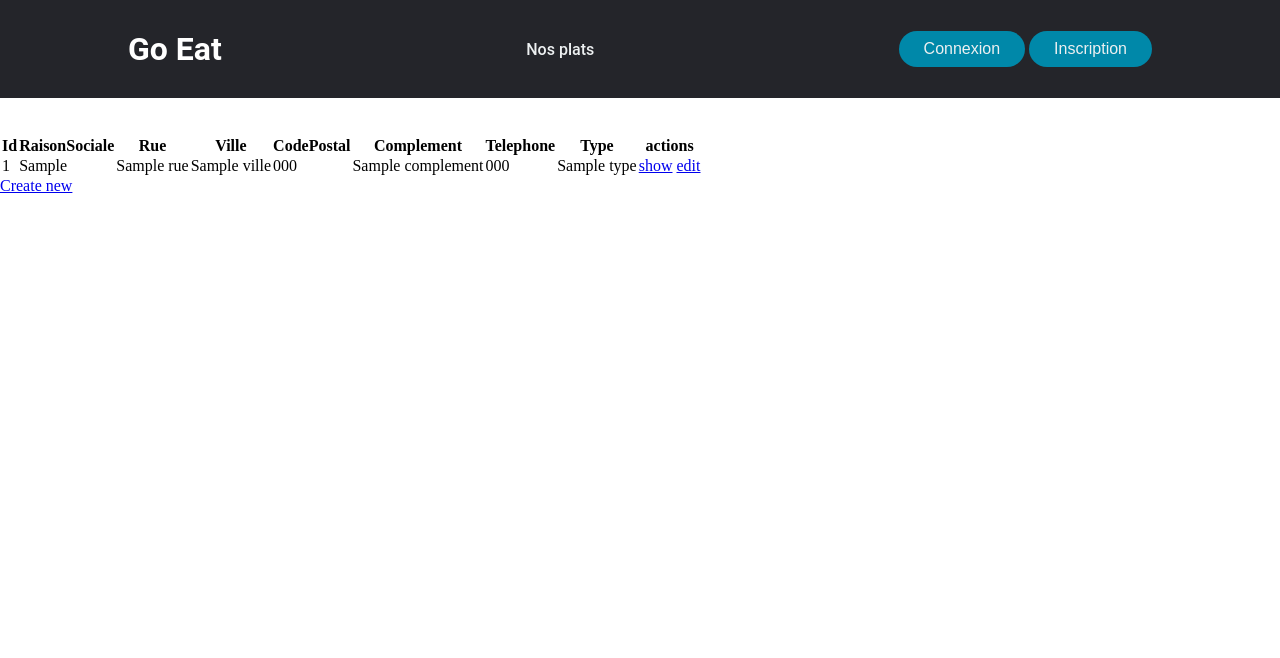
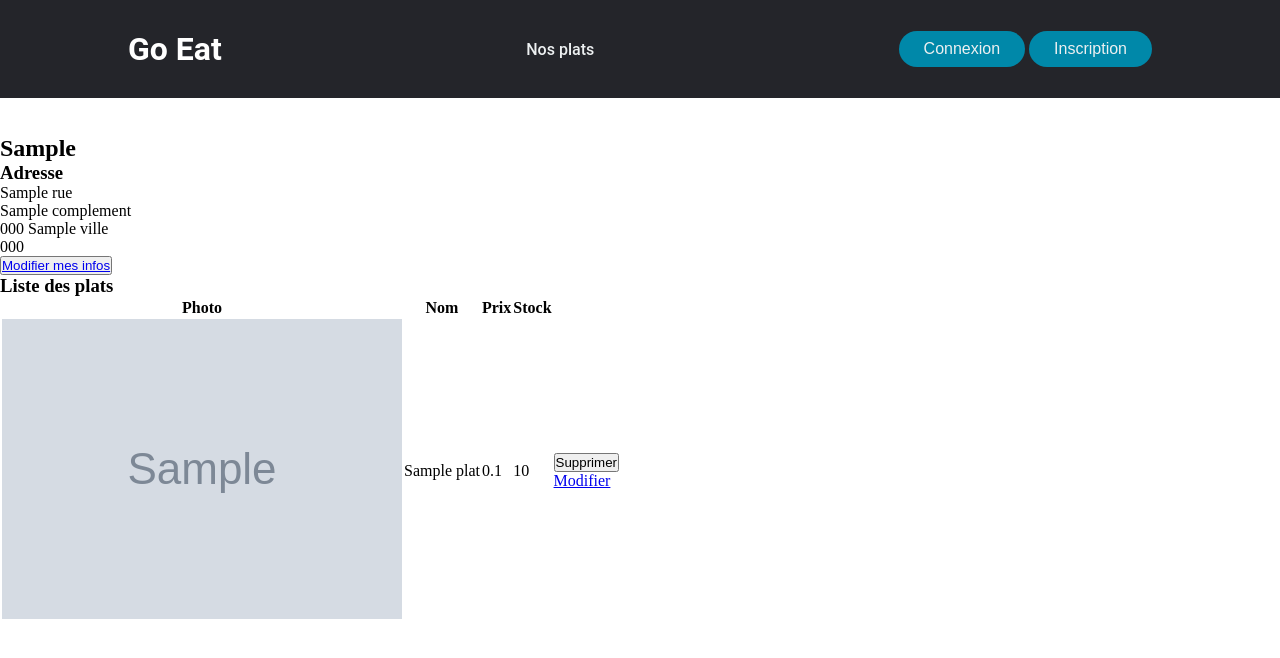
Before and after one commit to Coeurtisol/goeat, a Symfony app: template templates/restaurant/index.html.twig in a window 1280 px wide. Shown: the top 658 px of the page. Run offline with Twig, Linux system fonts and the light colour scheme; the template is opened without the code that fills it: most values are stand-ins (such as "Sample title", 1, 10 or a date in 2020); grey boxes marked "Sample" are stand-in pictures; some libraries are stand-ins or nearby versions.

Commit message:
wip: wip

```diff
--- a/templates/base.html.twig
+++ b/templates/base.html.twig
@@ -85,6 +85,25 @@
 				<div>
 
 					{% if app.user %}
+						{% if app.user.roles[0] == "ROLE_RESTAURATEUR" %}
+							<button>
+								<a href="{{path('restaurant_index')}}" class="btnDeconnexion">Mon compte</a>
+							</button>
+						{% endif %}
+						{% if app.user.roles[0] == "ROLE_LIVREUR" %}
+							<button>
+								<a href="{{path('livreur_index')}}" class="btnDeconnexion">Mon compte</a>
+							</button>
+						{% endif %}
+						{% if app.user.roles[0] == "ROLE_USER" %}
+							<button>
+								<a href="{{path('client_index')}}" class="btnDeconnexion">Mon compte</a>
+							</button>
+						{% endif %}
+					{% endif %}
+
+
+					{% if app.user %}
 						<button>
 							<a href="{{path('app_logout')}}" class="btnDeconnexion">Déconnexion</a>
 						</button>
--- a/templates/panier/index.html.twig
+++ b/templates/panier/index.html.twig
@@ -99,7 +99,7 @@ border: 1px black solid;
 				{{total / 100}} €
 				</li>
 
-				<button>COMMANDER</button>
+				<button><a href="{{ path('commande_new') }}">Commander</a></button>
 
 				</ul>
 
--- a/templates/plat/_delete_form.html.twig
+++ b/templates/plat/_delete_form.html.twig
@@ -1,4 +1,4 @@
 <form method="post" action="{{ path('plat_delete', {'id': plat.id}) }}" onsubmit="return confirm('Are you sure you want to delete this item?');">
     <input type="hidden" name="_token" value="{{ csrf_token('delete' ~ plat.id) }}">
-    <button class="btn">Delete</button>
+    <button class="btn">Supprimer</button>
 </form>
--- a/templates/restaurant/index.html.twig
+++ b/templates/restaurant/index.html.twig
@@ -1,47 +1,41 @@
 {% extends 'base.html.twig' %}
 
-{% block title %}Restaurant index{% endblock %}
+{% block title %}Restaurant index
+{% endblock %}
 
 {% block body %}
-    <h1>Restaurant index</h1>
+	<h1>Mon compte</h1>
 
-    <table class="table">
+	<h2>{{restaurant.raisonSociale}}</h2>
+	<h3>Adresse</h3>
+	<p>{{restaurant.rue}}</p>
+	<p>{{restaurant.complement}}</p>
+	<p>{{restaurant.codePostal}}
+		{{restaurant.ville}}</p>
+	<p>{{restaurant.telephone}}</p>
+    <button><a href="{{ path('restaurant_edit', {'id': restaurant.id}) }}">Modifier mes infos</a></button>
+
+	<h3>Liste des plats</h3>
+	<table>
 		<thead>
 			<tr>
-                <th>Id</th>
-                <th>RaisonSociale</th>
-                <th>Rue</th>
-                <th>Ville</th>
-                <th>CodePostal</th>
-                <th>Complement</th>
-                <th>Telephone</th>
-                <th>Type</th>
-                <th>actions</th>
+				<th>Photo</th>
+				<th>Nom</th>
+				<th>Prix</th>
+				<th>Stock</th>
+				<th></th>
 			</tr>
 		</thead>
 		<tbody>
-        {% for restaurant in restaurants %}
+			{% for plat in restaurant.plats %}
 				<tr>
-                <td>{{ restaurant.id }}</td>
-                <td>{{ restaurant.raisonSociale }}</td>
-                <td>{{ restaurant.rue }}</td>
-                <td>{{ restaurant.ville }}</td>
-                <td>{{ restaurant.codePostal }}</td>
-                <td>{{ restaurant.complement }}</td>
-                <td>{{ restaurant.telephone }}</td>
-                <td>{{ restaurant.type }}</td>
-                <td>
-                    <a href="{{ path('restaurant_show', {'id': restaurant.id}) }}">show</a>
-                    <a href="{{ path('restaurant_edit', {'id': restaurant.id}) }}">edit</a>
-                </td>
-            </tr>
-        {% else %}
-            <tr>
-                <td colspan="8">no records found</td>
+					<td><img src="{{asset("images/plat/"~ plat.photo)}}" alt=""></td>
+					<td>{{plat.nom}}</td>
+					<td>{{plat.prix / 100}}</td>
+					<td>{{plat.stock}}</td>
+					<td>{{ include('plat/_delete_form.html.twig') }} <a href="{{ path('plat_edit', {'id': plat.id}) }}">Modifier</a></td>
 				</tr>
 			{% endfor %}
 		</tbody>
 	</table>
-
-    <a href="{{ path('restaurant_new') }}">Create new</a>
 {% endblock %}
```
Also changed, not shown: src/Controller/ClientController.php (+4 -3 lines), src/Controller/RestaurantController.php (+5 -3 lines), templates/client/show.html.twig (+10 -42 lines). Lines whose indentation alone changed are shown as unchanged.
